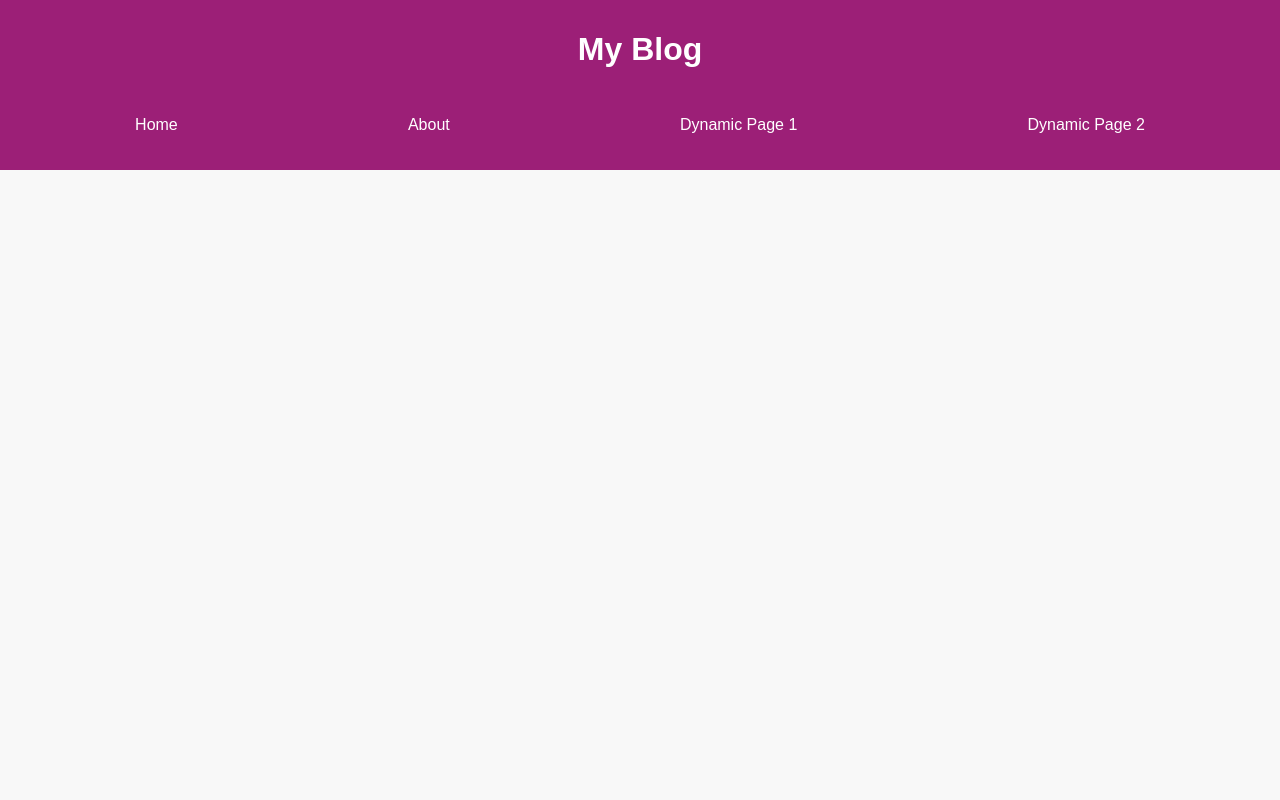
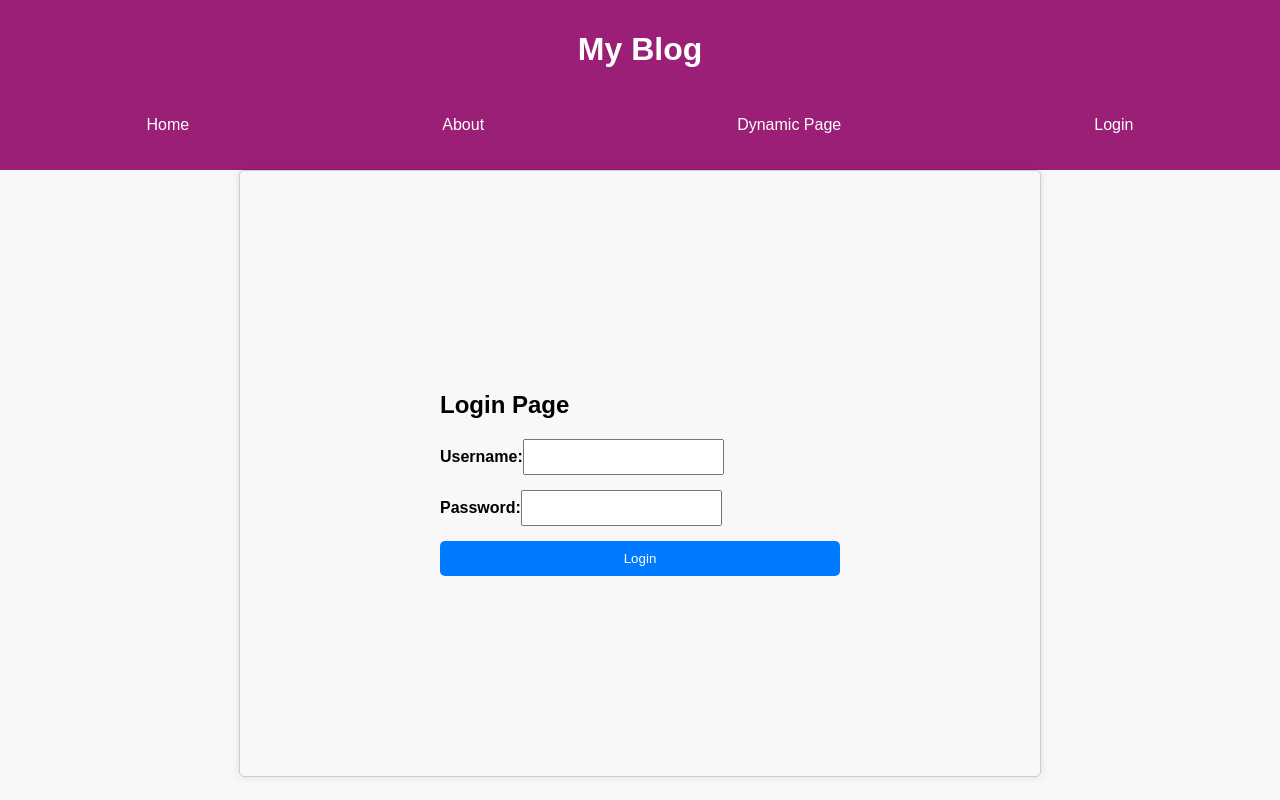
Before and after one commit to Bald-youth/my_blog, a React (Create React App) app: page /login in a window 1280 px wide. Built offline with nearby package versions, Linux system fonts and the light colour scheme.

Commit message:
add login page

```diff
--- a/src/components/Navbar.tsx
+++ b/src/components/Navbar.tsx
@@ -9,8 +9,10 @@ const Navbar: React.FC = () => {
       <ul className="nav-list">
         <li><Link to="/">Home</Link></li>
         <li><Link to="/about">About</Link></li>
-        <li><Link to="/dynamic/1">Dynamic Page 1</Link></li>
-        <li><Link to="/dynamic/2">Dynamic Page 2</Link></li>
+        <li><Link to="/dynamic/1">Dynamic Page</Link></li>
+        {/* <li><Link to="/dynamic/2">Dynamic Page 2</Link></li> */}
+        <li><Link to="/login">Login</Link></li>
+
         {/* 添加其他页面链接 */}
       </ul>
     </nav>
--- a/src/pages/DynamicPage.tsx
+++ b/src/pages/DynamicPage.tsx
@@ -1,6 +1,7 @@
 // pages/DynamicPage.tsx
 import React from 'react';
 import { useParams } from 'react-router-dom';
+import Footer from '../components/Footer';
 
 const DynamicPage: React.FC = () => {
   const { id } = useParams();
@@ -9,7 +10,9 @@ const DynamicPage: React.FC = () => {
     <div>
       <h2>Dynamic Page</h2>
       <p>Dynamic content for ID: {id}</p>
+      <Footer />
     </div>
+
   );
 };
 
--- /dev/null
+++ b/src/pages/Login.tsx
@@ -0,0 +1,68 @@
+// pages/Login.tsx
+import React, { useState } from 'react';
+import '../styles/Login.css'
+
+const Login: React.FC = () => {
+  const [username, setUsername] = useState('');
+  const [password, setPassword] = useState('');
+  const [error, setError] = useState<string | null>(null);
+
+  const handleLogin = async () => {
+    // 假设这里有一个登录 API，你需要根据你的后端实现进行调整
+    try {
+      const response = await fetch('/api/login', {
+        method: 'POST',
+        headers: {
+          'Content-Type': 'application/json',
+        },
+        body: JSON.stringify({ username, password }),
+      });
+
+      if (response.ok) {
+        // 登录成功，执行相应的操作，比如重定向到受保护的页面
+        // 可以使用路由库（如 react-router-dom）提供的 useHistory hook
+        console.log('Login successful');
+        // history.push('/dashboard'); // 假设有一个 Dashboard 页面
+      } else {
+        // 处理登录失败的情况，可能需要显示错误信息
+        const data = await response.json();
+        setError(data.message || 'Login failed');
+      }
+    } catch (error) {
+      console.error('Error during login:', error);
+      setError('An unexpected error occurred');
+    }
+  };
+
+    return (
+      <div className="login-container">
+        <h2>Login Page</h2>
+        <form className="login-form">
+          <div className="form-group">
+            <label htmlFor="username">Username:</label>
+            <input
+              type="text"
+              id="username"
+              value={username}
+              onChange={(e) => setUsername(e.target.value)}
+            />
+          </div>
+          <div className="form-group">
+            <label htmlFor="password">Password:</label>
+            <input
+              type="password"
+              id="password"
+              value={password}
+              onChange={(e) => setPassword(e.target.value)}
+            />
+          </div>
+          <button type="button" onClick={handleLogin}>
+            Login
+          </button>
+        </form>
+        {error && <p className="error-message">{error}</p>}
+      </div>
+    );
+  };
+
+  export default Login;
--- a/src/routes/index.tsx
+++ b/src/routes/index.tsx
@@ -4,7 +4,8 @@ import { BrowserRouter as Router, Route, Routes } from 'react-router-dom';
 import Header from '../components/Header';
 import Home from '../pages/Home';
 import About from '../pages/About';
-import DynamicPage from '../pages/DynamicPage'; // 导入动态页面组件
+import DynamicPage from '../pages/DynamicPage';
+import Login from '../pages/Login'; // 导入登录页面组件
 
 const AppRoutes: React.FC = () => {
   return (
@@ -14,7 +15,8 @@ const AppRoutes: React.FC = () => {
         <Routes>
           <Route path="/" element={<Home />} />
           <Route path="/about" element={<About />} />
-          <Route path="/dynamic/:id" element={<DynamicPage />} /> {/* 动态页面路由 */}
+          <Route path="/dynamic/:id" element={<DynamicPage />} />
+          <Route path="/login" element={<Login />} /> {/* 添加登录页面路由 */}
           {/* 添加其他页面路由 */}
         </Routes>
       </div>
--- /dev/null
+++ b/src/styles/Login.css
@@ -0,0 +1,46 @@
+/* Login.css */
+.login-container {
+  max-width: 400px;
+  margin: auto;
+  padding: 200px;
+  border: 1px solid #ccc;
+  border-radius: 5px;
+  box-shadow: 0 0 10px rgba(0, 0, 0, 0.1);
+}
+
+.login-form {
+  display: flex;
+  flex-direction: column;
+}
+
+.form-group {
+  margin-bottom: 15px;
+}
+
+label {
+  font-weight: bold;
+  margin-bottom: 5px;
+}
+
+input {
+  padding: 8px;
+  font-size: 14px;
+}
+
+button {
+  padding: 10px;
+  background-color: #007bff;
+  color: white;
+  border: none;
+  border-radius: 5px;
+  cursor: pointer;
+}
+
+button:hover {
+  background-color: #0056b3;
+}
+
+.error-message {
+  color: red;
+  margin-top: 10px;
+}
```
Also changed, not shown: src/components/BlogList.tsx (added, +47 -0 lines).
